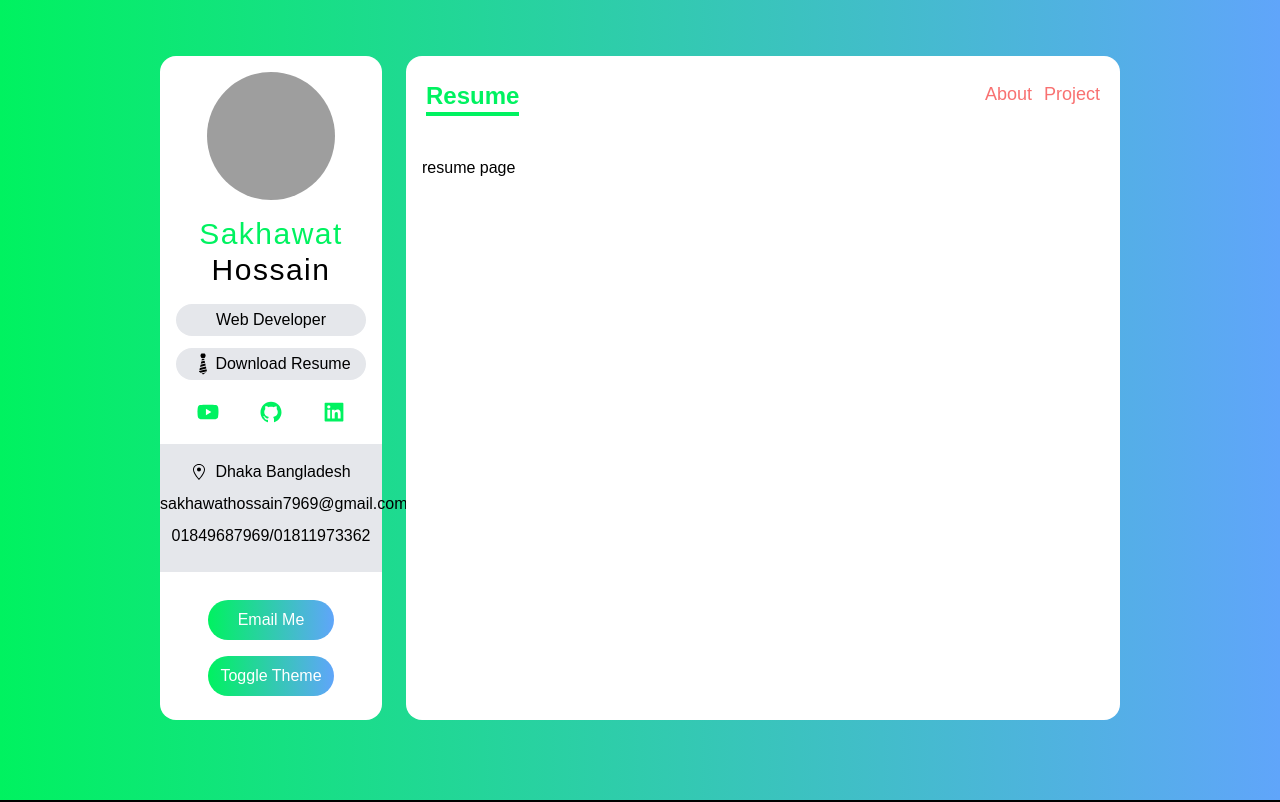
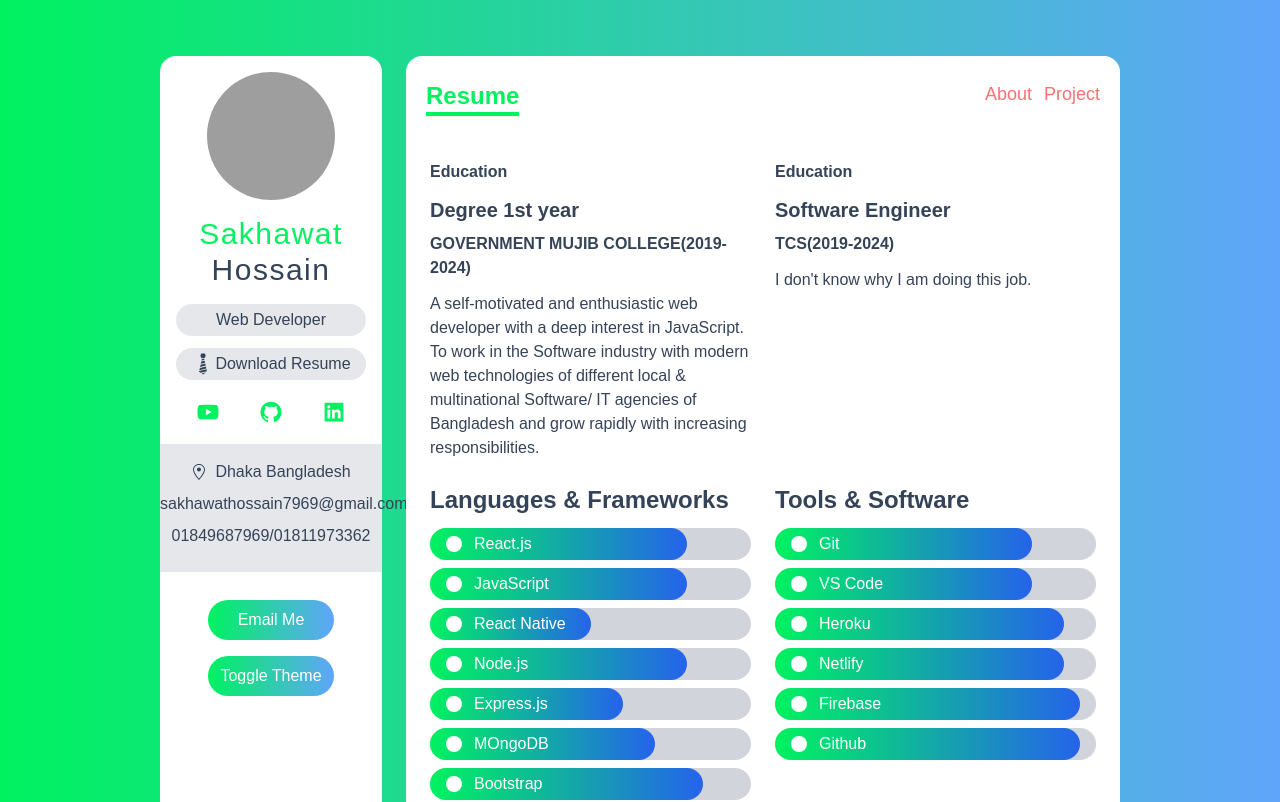
Before and after one commit to SakhawatHossain55/sakhawat-hossain, a Next.js app: page /resume in a window 1280 px wide. Shown: the top 802 px of the page. Built offline with nearby package versions, Linux system fonts and the light colour scheme; grey boxes are pictures that could not be loaded.

Commit message:
added resume

```diff
--- /dev/null
+++ b/components/Bar.tsx
@@ -0,0 +1,15 @@
+import { FunctionComponent } from "react"
+import { ISkill } from "../type"
+
+const Bar: FunctionComponent<{data:ISkill}>= ({data:{Icon, name, level}}) => {
+    return (
+        <div className="my-2 text-white bg-gray-300 rounded-full">
+            <div className="flex items-center px-4 py-1 rounded-full bg-gradient-to-r from-green to-blue-600" style={{width: level}}>
+                <Icon className="mr-3" />
+                {name}
+            </div>
+        </div>
+    )
+}
+
+export default Bar
--- a/components/Sidebar.tsx
+++ b/components/Sidebar.tsx
@@ -2,21 +2,29 @@ import { AiFillGithub, AiFillLinkedin, AiFillYoutube } from "react-icons/ai"
 import { GoLocation } from "react-icons/go"
 import { GiTie } from "react-icons/gi"
 import React from "react"
+import {useTheme} from "next-themes"
 
 const Sidebar = () => {
+
+    const {theme, setTheme} = useTheme()
+
+    const changeTheme = () => {
+        setTheme(theme === 'light' ? 'dark' : 'light');
+    }
+
     return (
-        <div>
+        <>
             <img src="https://i.ibb.co/tcrCy4j/Shakib.jpg" alt="user Shakib" className="w-32 h-32 mx-auto rounded-full"/>
             <h3 className="my-4 text-3xl font-medium tracking-wider font-Kaushan">
                 <span className="text-green">Sakhawat </span> Hossain
             </h3>
             <p className="px-2 py-1 my-3 bg-gray-200 rounded-full">Web Developer
             </p>
-            <a  className="px-2 py-1 my-3 bg-gray-200 rounded-full flex items-center justify-center" href='' download='name' >
+            <a  className="flex items-center justify-center px-2 py-1 my-3 bg-gray-200 rounded-full" href='' download='name' >
                 <GiTie className="w-6 h-6" /> Download Resume
             </a>
             {/* // social icon */}
-            <div className="flex justify-around my-5 text-green md:w-full mx-auto">
+            <div className="flex justify-around mx-auto my-5 text-green md:w-full">
                 <a href="">
                     <AiFillYoutube className="w-6 h-6 cursor-pointer" />
                 </a>
@@ -37,9 +45,11 @@ const Sidebar = () => {
                 <p className="my-2">01849687969/01811973362</p>
             </div>
             {/* Email Button */}
-            <button className=" bg-gradient-to-r from-green to-blue-400 w-8/12 rounded-full py-2 px-3 text-white my-2 focus:outline-none" onClick={() => window.open('mailto:sakhawathossain7969@gmail.com')}>Email Me</button>
-            <button className=" bg-gradient-to-r from-green to-blue-400 w-8/12 rounded-full py-2 px-3 text-white my-2">Toggle Theme</button>
-        </div>
+            <button className="w-8/12 px-3 py-2 my-2 text-white rounded-full bg-gradient-to-r from-green to-blue-400 focus:outline-none" onClick={() => window.open('mailto:sakhawathossain7969@gmail.com')}>Email Me</button>
+            <button
+            onClick={changeTheme}
+            className="w-8/12 px-3 py-2 my-2 text-white rounded-full bg-gradient-to-r from-green to-blue-400">Toggle Theme</button>
+        </>
     )
 }
 
--- a/data.ts
+++ b/data.ts
@@ -2,8 +2,8 @@ import { AiOutlineAntDesign, AiOutlineApi } from "react-icons/ai"
 import {RiComputerLine} from "react-icons/ri"
 import { FaServer } from "react-icons/fa"
 import { MdDeveloperMode } from "react-icons/md"
-import { IService } from "./type"
-
+import { IService, ISkill } from "./type"
+import { BsCircleFill } from "react-icons/bs"
 
 
 export const services:IService[] = [
@@ -39,3 +39,88 @@ export const services:IService[] = [
         about: 'I can develop robust REST API using <b>django-rest-api</b> & <b>Node API</b>',
     }
 ]
+
+export const languages:ISkill[] = [
+    {
+        name: 'React.js',
+        level: '80%',
+        Icon: BsCircleFill
+    },
+    {
+        name: 'JavaScript',
+        level: '80%',
+        Icon: BsCircleFill
+    },
+    {
+        name: 'React Native',
+        level: '50%',
+        Icon: BsCircleFill
+    },
+    {
+        name: 'Node.js',
+        level: '80%',
+        Icon: BsCircleFill
+    },
+    {
+        name: 'Express.js',
+        level: '60%',
+        Icon: BsCircleFill
+    },
+    {
+        name: 'MOngoDB',
+        level: '70%',
+        Icon: BsCircleFill
+    },
+    {
+        name: 'Bootstrap',
+        level: '85%',
+        Icon: BsCircleFill
+    },
+    {
+        name: 'Material-ui',
+        level: '70%',
+        Icon: BsCircleFill
+    },
+    {
+        name: 'HTML5',
+        level: '90%',
+        Icon: BsCircleFill
+    },
+    {
+        name: 'CSS',
+        level: '90%',
+        Icon: BsCircleFill
+    },
+]
+export const tools:ISkill[] = [
+    {
+        name: 'Git',
+        level: '80%',
+        Icon: BsCircleFill
+    },
+    {
+        name: ' VS Code',
+        level: '80%',
+        Icon: BsCircleFill
+    },
+    {
+        name: 'Heroku',
+        level: '90%',
+        Icon: BsCircleFill
+    },
+    {
+        name: 'Netlify',
+        level: '90%',
+        Icon: BsCircleFill
+    },
+    {
+        name: 'Firebase',
+        level: '95%',
+        Icon: BsCircleFill
+    },
+    {
+        name: 'Github',
+        level: '95%',
+        Icon: BsCircleFill
+    },
+]
--- a/package.json
+++ b/package.json
@@ -9,6 +9,7 @@
   },
   "dependencies": {
     "next": "10.2.3",
+    "next-themes": "0.0.14",
     "react": "17.0.2",
     "react-dom": "17.0.2",
     "react-icons": "^4.2.0"
--- a/pages/_app.tsx
+++ b/pages/_app.tsx
@@ -1,16 +1,23 @@
 import Navbar from '../components/Navbar'
 import Sidebar from '../components/Sidebar'
 import '../styles/globals.css'
+import {ThemeProvider} from 'next-themes'
+
 
 function MyApp({ Component, pageProps }) {
   return (
-    <div className="grid grid-cols-12 gap-6 px-5 my-14 lg:px-40 sm:px-20 md:px-32">
-      <div className="col-span-12 p-4 text-center bg-white lg:col-span-3 rounded-2xl"><Sidebar /></div>
-      <div className="flex flex-col col-span-12 overflow-hidden bg-white lg:col-span-9 rounded-2xl">
-        <Navbar />
-        <Component {...pageProps} />
+    <ThemeProvider attribute='class'>
+      <div className="grid grid-cols-12 gap-6 px-5 my-14 lg:px-40 sm:px-20 md:px-32">
+
+        <div className="col-span-12 p-4 text-center bg-white dark:bg-black lg:col-span-3 rounded-2xl">
+          <Sidebar />
         </div>
-    </div>
+        <div className="flex flex-col col-span-12 overflow-hidden bg-white lg:col-span-9 rounded-2xl">
+          <Navbar />
+          <Component {...pageProps} />
+          </div>
+      </div>
+    </ThemeProvider>
   )
 
 }
--- a/pages/_document.tsx
+++ b/pages/_document.tsx
@@ -3,7 +3,7 @@ import Document, { Html, Head, Main, NextScript } from 'next/document'
 class MyDocument extends Document {
   render() {
     return (
-      <Html>
+      <Html lang='em'>
         <Head>
         <link rel="preconnect" href="https://fonts.gstatic.com" />
         <link href="https://fonts.googleapis.com/css2?family=Kaushan+Script&display=swap" rel="stylesheet" />
--- a/pages/resume.tsx
+++ b/pages/resume.tsx
@@ -1,6 +1,53 @@
+import Bar from "../components/Bar"
+import { languages, tools } from "../data"
+console.log(languages);
+
 const resume = () => {
     return (
-        <div className="p-4">resume page</div>
+        <div className="px-6 py-2">
+            {/* // Education & exp */}
+
+            <div className="grid gap-6 md:grid-cols-2">
+                <div>
+                    <h5 className="my-3 font-bold type-2xl">Education</h5>
+                    <div>
+                        <h5 className="my-2 text-xl font-bold">Degree 1st year</h5>
+                        <p className="font-semibold">GOVERNMENT MUJIB COLLEGE(2019-2024)</p>
+                        <p className="my-3">A self-motivated and enthusiastic web developer with a deep interest in JavaScript. To work in the Software industry with modern web technologies of different local & multinational Software/ IT agencies of Bangladesh and grow rapidly with increasing responsibilities.</p>
+                    </div>
+                </div>
+                <div>
+                    <h5 className="my-3 font-bold type-2xl">Education</h5>
+                    <div>
+                        <h5 className="my-2 text-xl font-bold">Software Engineer</h5>
+                        <p className="font-semibold">TCS(2019-2024)</p>
+                        <p className="my-3">I don't know why I am doing this job.</p>
+                    </div>
+                </div>
+            </div>
+
+            {/* Language & tool */}
+
+            <div className="grid gap-6 md:grid-cols-2">
+                <div>
+                    <h5 className="my-3 text-2xl font-bold">Languages & Frameworks</h5>
+                    <div className="my-2">
+                        {
+                            languages.map(language=> <Bar data={language} key={language.name} />)
+                        }
+                    </div>
+                </div>
+
+                <div>
+                    <h5 className="my-3 text-2xl font-bold">Tools & Software</h5>
+                    <div className="my-2">
+                        {
+                            tools.map(tool=> <Bar data={tool} key={tool.name} />)
+                        }
+                    </div>
+                </div>
+            </div>
+        </div>
     )
 }
 
--- a/styles/globals.css
+++ b/styles/globals.css
@@ -6,4 +6,5 @@
 body {
   background-color: black;
   font-family: sans-serif;
+  color: #354358;
 }
--- a/tailwind.config.js
+++ b/tailwind.config.js
@@ -1,6 +1,6 @@
 module.exports = {
   purge: ['./pages/**/*.tsx', './components/**/*.tsx'],
-  darkMode: false, // or 'media' or 'class'
+  darkMode: 'class',
   theme: {
     fontFamily: {
       'kaushan': ['Kaushan Script'],
--- a/type.ts
+++ b/type.ts
@@ -6,3 +6,9 @@ export interface IService {
     about: string,
     Icon: IconType
 }
+
+export interface ISkill {
+    name: string
+    level: string
+    Icon: IconType
+}
```
Also changed, not shown: 1 other file (tests, documents, lock files or other folders).
